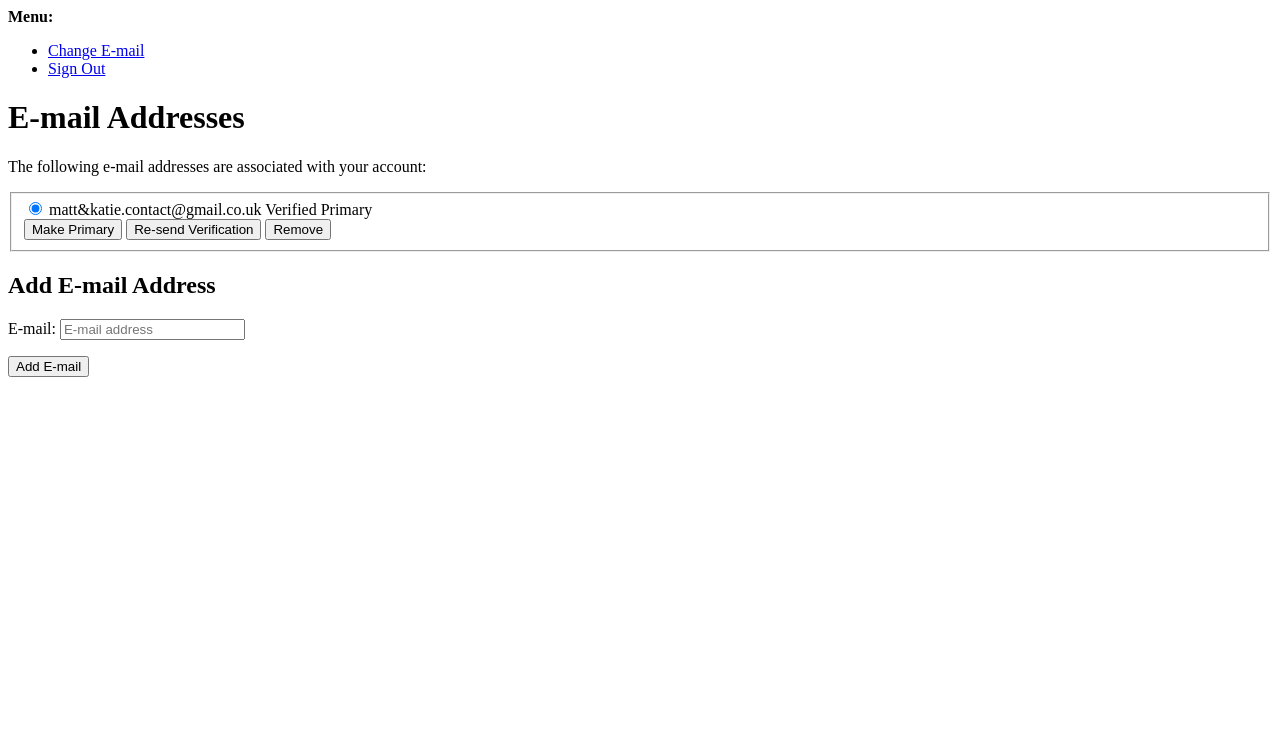
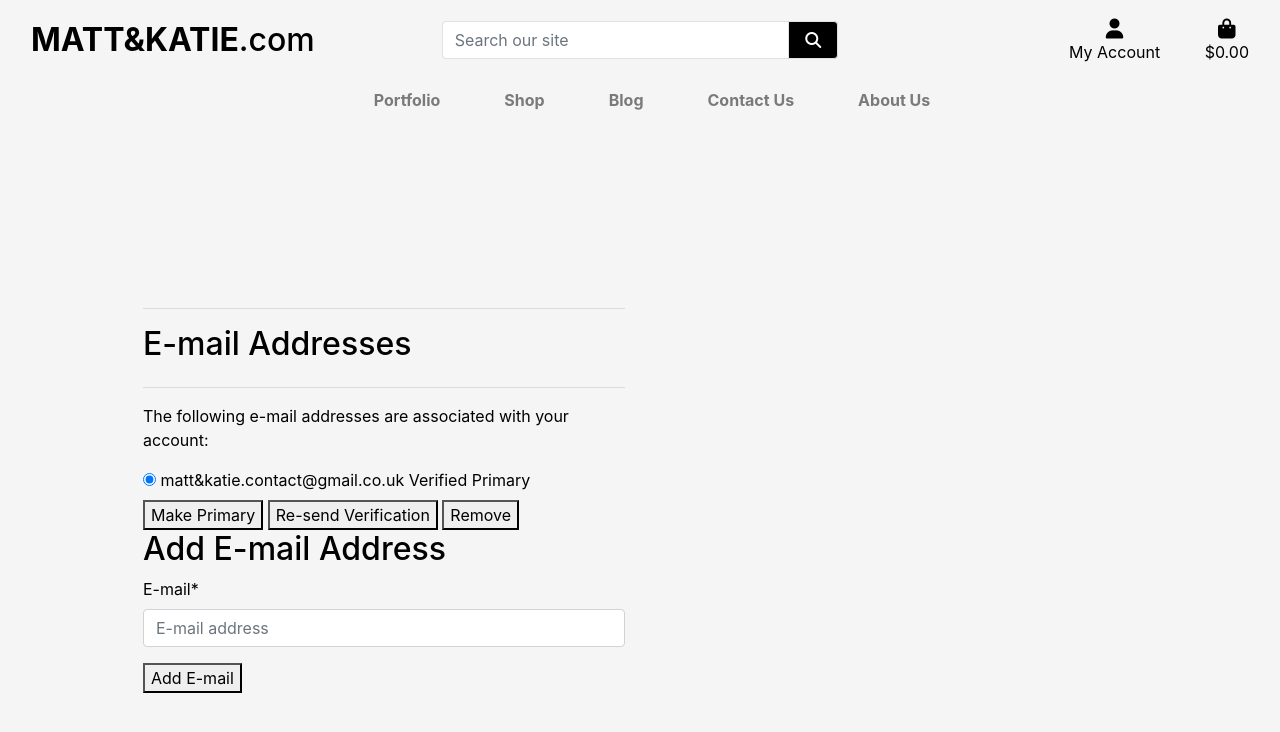
Before and after one commit to mchocianowski/Matt_Katie_Milestone_4, a Django app: page /accounts/email/ in a window 1280 px wide. Shown: the top 732 px of the page. Run offline with Django 3.2, Linux system fonts and the light colour scheme; a user stored in the database is signed in; data comes from the database, SQL or seed files in the repository; parts of the project's set-up code (start-up, migrations or seed data) failed here and were passed over; some libraries are stand-ins or nearby versions.

Commit message:
customise allauth templates.

```diff
--- a/templates/allauth/account/account_inactive.html
+++ b/templates/allauth/account/account_inactive.html
@@ -4,8 +4,10 @@
 
 {% block head_title %}{% trans "Account Inactive" %}{% endblock %}
 
-{% block content %}
-<h1>{% trans "Account Inactive" %}</h1>
+{% block inner_content %}
+<hr>
+<h2 class="main-text mb-4">{% trans "Account Inactive" %}</h2>
+<hr>
 
 <p>{% trans "This account is inactive." %}</p>
 {% endblock %}
--- a/templates/allauth/account/base.html
+++ b/templates/allauth/account/base.html
@@ -1,40 +1,14 @@
-<!DOCTYPE html>
-<html>
-  <head>
-    <title>{% block head_title %}{% endblock %}</title>
-    {% block extra_head %}
-    {% endblock %}
-  </head>
-  <body>
-    {% block body %}
+{% extends "base.html" %}
 
-    {% if messages %}
-    <div>
-      <strong>Messages:</strong>
-      <ul>
-        {% for message in messages %}
-        <li>{{message}}</li>
-        {% endfor %}
-      </ul>
+{% block content %}
+    <div class="container header-container">
+        <div class="row">
+            <div class="col-6">
+                <div class="allauth-form-inner-content">
+                    {% block inner_content %}
+                    {% endblock %}
+                </div>
+            </div>
+        </div>
     </div>
-    {% endif %}
-
-    <div>
-      <strong>Menu:</strong>
-      <ul>
-        {% if user.is_authenticated %}
-        <li><a href="{% url 'account_email' %}">Change E-mail</a></li>
-        <li><a href="{% url 'account_logout' %}">Sign Out</a></li>
-        {% else %}
-        <li><a href="{% url 'account_login' %}">Sign In</a></li>
-        <li><a href="{% url 'account_signup' %}">Sign Up</a></li>
-        {% endif %}
-      </ul>
-    </div>
-    {% block content %}
-    {% endblock %}
-    {% endblock %}
-    {% block extra_body %}
-    {% endblock %}
-  </body>
-</html>
+{% endblock %}
--- a/templates/allauth/account/email.html
+++ b/templates/allauth/account/email.html
@@ -2,10 +2,12 @@
 
 {% load i18n %}
 
-{% block head_title %}{% trans "E-mail Addresses" %}{% endblock %}
+{% block head_title %}{% trans "Account" %}{% endblock %}
 
-{% block content %}
-    <h1>{% trans "E-mail Addresses" %}</h1>
+{% block inner_content %}
+    <hr>
+    <h2 class="main-text mb-4">{% trans "E-mail Addresses" %}</h2>
+    <hr>
 {% if user.emailaddress_set.all %}
 <p>{% trans 'The following e-mail addresses are associated with your account:' %}</p>
 
@@ -44,15 +46,14 @@
 
 {% endif %}
 
-  {% if can_add_email %}
+
     <h2>{% trans "Add E-mail Address" %}</h2>
 
     <form method="post" action="{% url 'account_email' %}" class="add_email">
         {% csrf_token %}
-        {{ form.as_p }}
+        {{ form|crispy }}
         <button name="action_add" type="submit">{% trans "Add E-mail" %}</button>
     </form>
-  {% endif %}
 
 {% endblock %}
 
--- a/templates/allauth/account/verification_sent.html
+++ b/templates/allauth/account/verification_sent.html
@@ -4,8 +4,10 @@
 
 {% block head_title %}{% trans "Verify Your E-mail Address" %}{% endblock %}
 
-{% block content %}
-    <h1>{% trans "Verify Your E-mail Address" %}</h1>
+{% block inner_content %}
+    <hr>
+    <h2 class="main-text mb-4">{% trans "Verify Your E-mail Address" %}</h2>
+    <hr>
 
     <p>{% blocktrans %}We have sent an e-mail to you for verification. Follow the link provided to finalize the signup process. Please contact us if you do not receive it within a few minutes.{% endblocktrans %}</p>
 
--- a/templates/allauth/account/verified_email_required.html
+++ b/templates/allauth/account/verified_email_required.html
@@ -4,8 +4,10 @@
 
 {% block head_title %}{% trans "Verify Your E-mail Address" %}{% endblock %}
 
-{% block content %}
-<h1>{% trans "Verify Your E-mail Address" %}</h1>
+{% block inner_content %}
+<hr>
+<h2 class="main-text mb-4">{% trans "Verify Your E-mail Address" %}</h2>
+<hr>
 
 {% url 'account_email' as email_url %}
 
```
